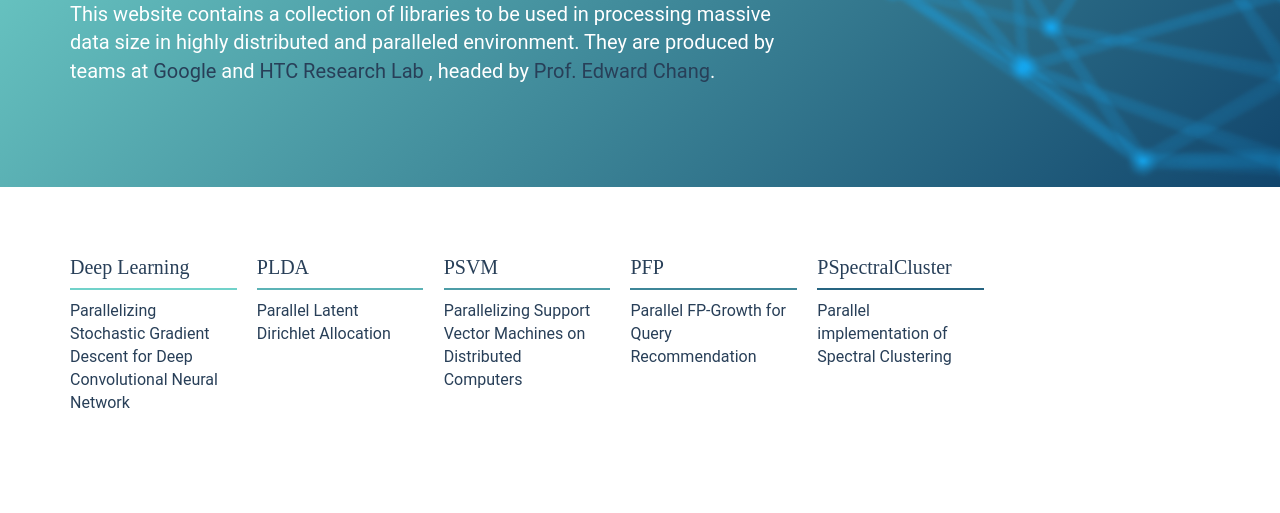
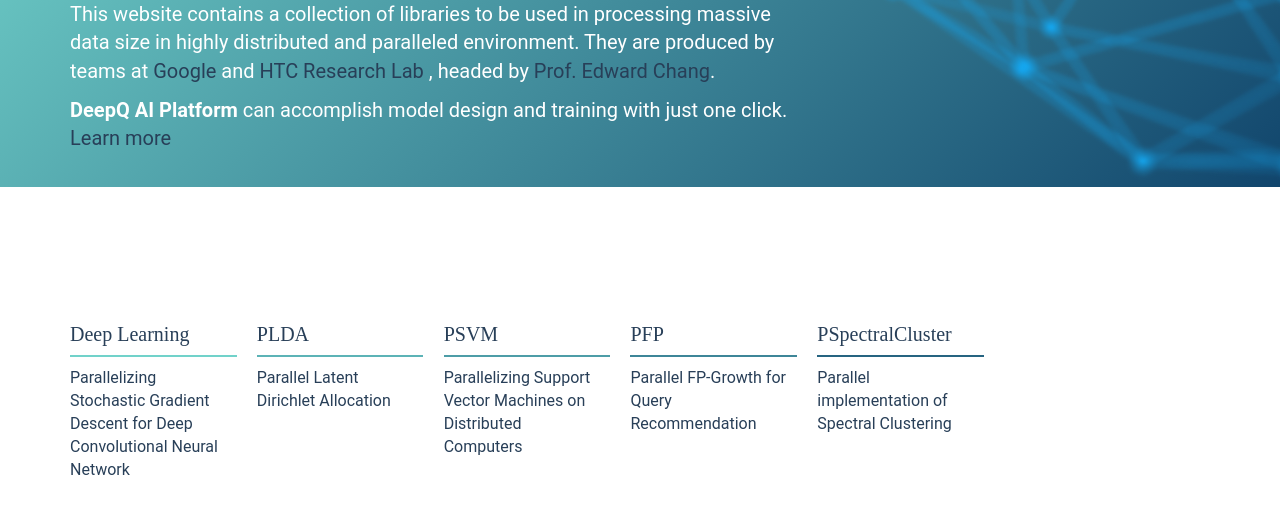
Before and after one commit to openbigdatagroup/openbigdatagroup.github.io, a plain HTML site: page index.html in a window 1280 px wide. Shown: the part 213-726 px from the top of the page. Drawn offline with Linux system fonts and the light colour scheme.

Commit message:
update desc

```diff
--- a/index.html
+++ b/index.html
@@ -225,6 +225,7 @@
               <hr>
             </h2>
             <p class="bodytext">This website contains a collection of libraries to be used in processing massive data size in highly distributed and paralleled environment. They are produced by teams at <a class="a-head" href="http://www.google.com">Google</a> and <a class="a-head" href="https://research.htc.com/">HTC Research Lab</a> , headed by <a class="a-head" href="http://infolab.stanford.edu/~echang/">Prof. Edward Chang</a>. </p>
+            <p class="bodytext"><b>DeepQ AI Platform</b> can accomplish model design and training with just one click. <a class="a-head" href="https://ai-platform.deepq.com/">Learn more</a> </p>
           </div>
         </div>
       </div>
```
